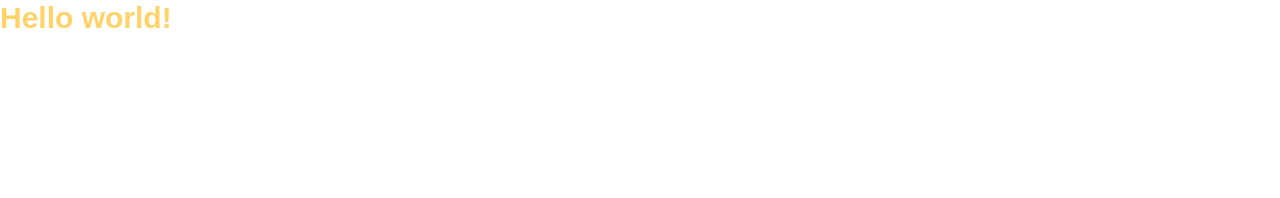
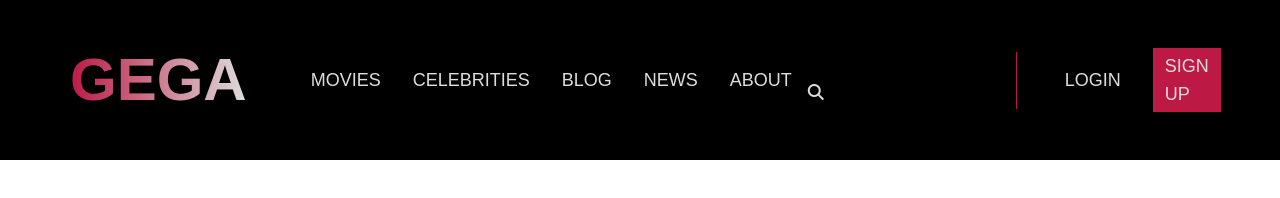
Before and after one commit to Ord-Prof-Dr-Soraka/giga-project, a website: page public/index.html in a window 1280 px wide. Drawn offline with Linux system fonts and the light colour scheme; a web font is replaced by a local one.

Commit message:
logo yazısı daha havalı oldu

```diff
--- a/public/index.html
+++ b/public/index.html
@@ -1,5 +1,6 @@
 <!doctype html>
 <html>
+
 <head>
   <meta charset="UTF-8">
   <meta name="viewport" content="width=device-width, initial-scale=1.0">
@@ -7,12 +8,36 @@
   <link rel="preconnect" href="https://fonts.googleapis.com">
   <link rel="preconnect" href="https://fonts.gstatic.com" crossorigin>
   <link href="https://fonts.googleapis.com/css2?family=Gemunu+Libre:wght@200..800&display=swap" rel="stylesheet">
+  <script src="https://kit.fontawesome.com/6bc7e41cfc.js" crossorigin="anonymous"></script>
 </head>
+
 <body>
-  <div class="container">
-    <h1 class="text-3xl font-bold font-gemunu text-gega-melon">
-      Hello world!
-    </h1>
-  </div>
+  <header class="bg-black py-12 text-gega-grey font-gemunu uppercase">
+    <div class="container flex items-center justify-between space-x-16">
+      <a href="#" class="text-6xl font-bold text-transparent bg-gradient-to-r bg-clip-text from-gega-red to-gega-grey">GEGA</a>
+      <nav class="flex justify-between flex-1">
+        <div class="flex items-center text-lg space-x-8">
+          <a href="#" class="hover:text-gega-melon transition duration-500">movies</a>
+          <a href="#" class="hover:text-gega-melon transition duration-500">celebrities</a>
+          <a href="#" class="hover:text-gega-melon transition duration-500">blog</a>
+          <a href="#" class="hover:text-gega-melon transition duration-500">news</a>
+          <a href="#" class="hover:text-gega-melon transition duration-500">about</a>
+        </div>
+        <div class="flex items-center space-x-8">
+          <form>
+            <div class="group border-r px-4 mx-4 py-1 border-gega-red">
+              <input type="text" class="opacity-0 group-hover:opacity-100 bg-transparent border-b border-gega-red focus:outline-none w-44 transition duration-500">
+              <button class="-ml-4 group-hover:ml-0 transition duration-500"><i class="fa-solid fa-magnifying-glass group-hover:text-gega-red transition duration-500"></i></button>
+            </div>
+          </form>
+          <div class="flex items-center space-x-8 text-lg">
+            <a href="#">Login</a>
+            <a href="#" class="bg-gega-red px-3 py-1 hover:bg-rose-600 hover:text-gega-grey cursor-pointer transition duration-500">Sign Up</a>
+          </div>
+        </div>
+      </nav>
+    </div>
+  </header>
 </body>
+
 </html>
--- a/tailwind.config.js
+++ b/tailwind.config.js
@@ -4,6 +4,11 @@ module.exports = {
   theme: {
     container: {
       center: true,
+      screens: {
+        lg: '1140px',
+        xl: '1140px',
+        '2xl': '1140px'
+      }
     },
     extend: {
       fontFamily: {
```
Also changed, not shown: public/css/style.css.
